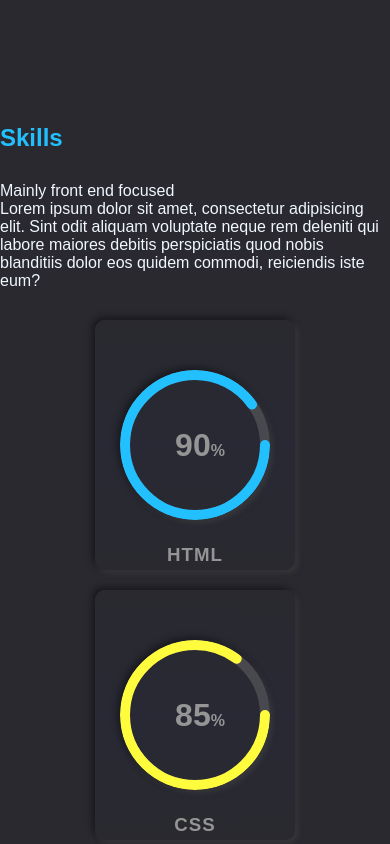
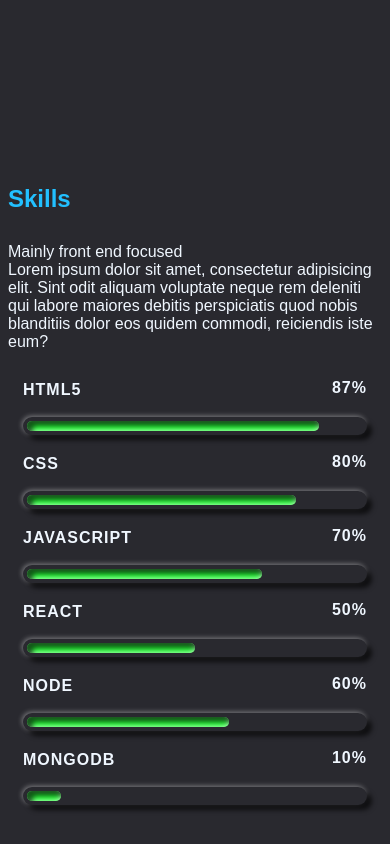
Before and after one commit to Julianb18/mobile-first, a website built with webpack: page src/index.html in a window 390 px wide. Shown: the part 720-1564 px from the top of the page. Built offline with nearby package versions, Linux system fonts and the light colour scheme; files whose address does not match are found by name.

Commit message:
skills for mobile

```diff
--- a/src/index.html
+++ b/src/index.html
@@ -7,7 +7,6 @@
     <title>Portfolio</title>
   </head>
   <body>
-    <div class="wrapper">
     <div class="mobile-nav">
       <a class="logo" href="#home-page">
         <img src="./images/jb.png" alt="Julian Braun Logo" />
@@ -222,6 +221,7 @@
       </ul>
     </div>
 
+    <div class="wrapper">
       <div class="main-content">
         <section id="home-page">
           <div class="typing-animate">
@@ -242,6 +242,56 @@
               debitis perspiciatis quod nobis blanditiis dolor eos quidem
               commodi, reiciendis iste eum?
             </p>
+          </div>
+
+          <div class="mobile-skills">
+            <div class="skill-container">
+              <p>Html5</p>
+              <span>87%</span>
+              <div class="skill">
+                <div class="skill-level mobile-html"></div>
+              </div>
+            </div>
+
+            <div class="skill-container">
+              <p>CSS</p>
+              <span>80%</span>
+              <div class="skill">
+                <div class="skill-level mobile-css"></div>
+              </div>
+            </div>
+
+            <div class="skill-container">
+              <p>Javascript</p>
+              <span>70%</span>
+              <div class="skill">
+                <div class="skill-level mobile-js"></div>
+              </div>
+            </div>
+
+            <div class="skill-container">
+              <p>React</p>
+              <span>50%</span>
+              <div class="skill">
+                <div class="skill-level mobile-react"></div>
+              </div>
+            </div>
+
+            <div class="skill-container">
+              <p>Node</p>
+              <span>60%</span>
+              <div class="skill">
+                <div class="skill-level mobile-node"></div>
+              </div>
+            </div>
+
+            <div class="skill-container">
+              <p>mongodb</p>
+              <span>10%</span>
+              <div class="skill">
+                <div class="skill-level mobile-mongo"></div>
+              </div>
+            </div>
           </div>
 
           <div class="skill-cards">
--- a/src/scripts/index.js
+++ b/src/scripts/index.js
@@ -101,7 +101,7 @@ $("form").submit((e) => {
   const nameReg = /^[a-z A-z]{3,15}$/;
   const emailReg = /^([a-z A-Z 0-9\.-]+)@([a-z A-Z 0-9-]+)\.([a-z]{2,6})(.[a-z]{2,6})?$/;
   const subjectReg = /^[a-z A-Z 0-9-"\.,()\[\]\?!]{3,30}$/;
-  const textReg = /^[a-z A-Z 0-9-"\.,()\[\]\?!]{3,150}$/;
+  const textReg = /^[a-z A-Z 0-9-"\.,()\[\]\?!\n\r]{3,150}$/;
 
   if (!nameReg.test(nameInput)) {
     e.preventDefault();
--- a/src/styles/_contact.scss
+++ b/src/styles/_contact.scss
@@ -11,7 +11,7 @@
   display: flex;
   flex-direction: column;
   align-items: center;
-  padding: 0em 3em;
+  padding: 0em 2.4em;
 
   h2 {
     width: 100%;
@@ -157,7 +157,7 @@
       width: 100%;
       height: 100px;
       padding: 10px 0;
-      margin-bottom: 30px;
+      margin-bottom: 10px;
     }
 
     .inputBox.message-field textarea {
--- a/src/styles/_home.scss
+++ b/src/styles/_home.scss
@@ -1,3 +1,3 @@
 #home-page {
-  padding-top: 3.8rem;
+  // padding-top: 3.8rem;
 }
--- a/src/styles/_mobile-nav.scss
+++ b/src/styles/_mobile-nav.scss
@@ -1,4 +1,4 @@
-.wrapper .mobile-nav {
+.mobile-nav {
   width: 100%;
   height: 3.8rem;
   position: fixed;
@@ -30,7 +30,7 @@
     height: 0.2rem;
     background: white;
     border-radius: 5px;
-    animation: closeMid 0.6s backwards;
+    animation: closeMid 0.4s backwards;
     animation-direction: reverse;
   }
 
@@ -46,22 +46,22 @@
 
   &_icon::before {
     transform: translateY(-0.4rem);
-    animation: closeTop 0.6s backwards;
+    animation: closeTop 0.4s backwards;
     animation-direction: reverse;
   }
   &_icon::after {
     transform: translateY(0.4rem);
-    animation: closeBtm 0.6s backwards;
+    animation: closeBtm 0.4s backwards;
     animation-direction: reverse;
   }
 }
 
 .menu-btn.open .menu-btn_icon {
-  animation: openMid 0.6s forwards;
+  animation: openMid 0.4s forwards;
 }
 .menu-btn.open .menu-btn_icon::before {
-  animation: openTop 0.6s forwards;
+  animation: openTop 0.4s forwards;
 }
 .menu-btn.open .menu-btn_icon::after {
-  animation: openBtm 0.6s forwards;
+  animation: openBtm 0.4s forwards;
 }
--- a/src/styles/_skills.scss
+++ b/src/styles/_skills.scss
@@ -3,12 +3,71 @@
   flex-direction: column;
   align-items: center;
   width: 100%;
-}
 
   .skills-text h2 {
     margin-bottom: 30px;
     font-size: 1.5rem;
     color: $primary-color;
+  }
+
+  .mobile-skills {
+    // border: 1px solid rgb(116, 255, 2);
+    width: 100%;
+    position: relative;
+    margin: 10px 0;
+    padding: 0 15px;
+    text-transform: uppercase;
+    letter-spacing: 1px;
+    font-weight: bold;
+
+    .skill-container {
+      width: 100%;
+      margin: 20px 0;
+      display: flex;
+      flex-direction: column;
+      // border: 1px solid blue;
+
+      span {
+        align-self: flex-end;
+        position: relative;
+        top: -20px;
+      }
+      .skill {
+        background: $secondary-color;
+        padding: 4px;
+        // border: 1px solid rgb(0, 0, 0);
+        box-shadow: 5px 5px 5px rgba(0, 0, 0, 0.657),
+          -1px -1px 5px rgba(255, 255, 255, 0.397);
+        border-radius: 10px;
+
+        .skill-level {
+          background: rgb(38, 255, 56);
+          border-radius: 5px;
+          box-shadow: inset 5px 5px 5px rgba(0, 0, 0, 0.657),
+            inset -1px -1px 5px rgba(255, 255, 255, 0.596);
+          width: 100%;
+          height: 10px;
+        }
+        .mobile-html {
+          width: 87%;
+        }
+        .mobile-css {
+          width: 80%;
+        }
+        .mobile-js {
+          width: 70%;
+        }
+        .mobile-react {
+          width: 50%;
+        }
+        .mobile-node {
+          width: 60%;
+        }
+        .mobile-mongo {
+          width: 10%;
+        }
+      }
+    }
   }
 
   .skill-cards {
@@ -19,6 +78,7 @@
     position: relative;
     width: 100%;
     height: 100%;
+    display: none;
   }
 
   .set1,
@@ -161,3 +221,4 @@
     stroke-dashoffset: calc(440 - (440 * 0) / 100);
     stroke: rgb(255, 252, 61);
   }
+}
--- a/src/styles/main.scss
+++ b/src/styles/main.scss
@@ -17,13 +17,14 @@ body {
   font-family: sans-serif;
 }
 
+.wrapper {
+  padding: 3.8rem 0.5rem;
+}
+
 #home-page,
-#about-page,
+#skills-page,
 #projects-page,
 #contact-page {
-  height: 100vh;
+  min-height: 100vh;
   background-color: $secondary-color;
 }
-#skills-page {
-  background-color: $secondary-color;
-}
```
Lines whose indentation alone changed are shown as unchanged.
